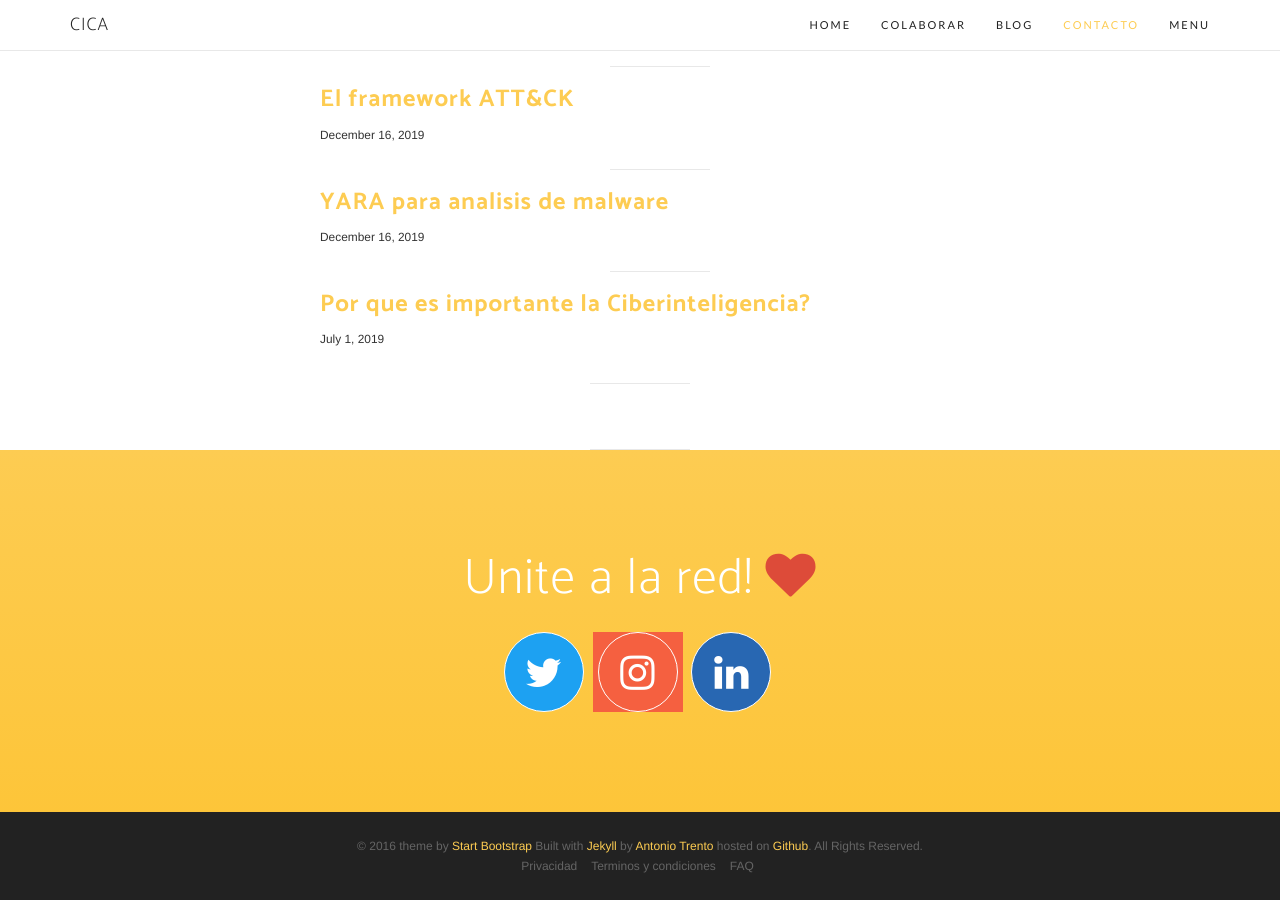
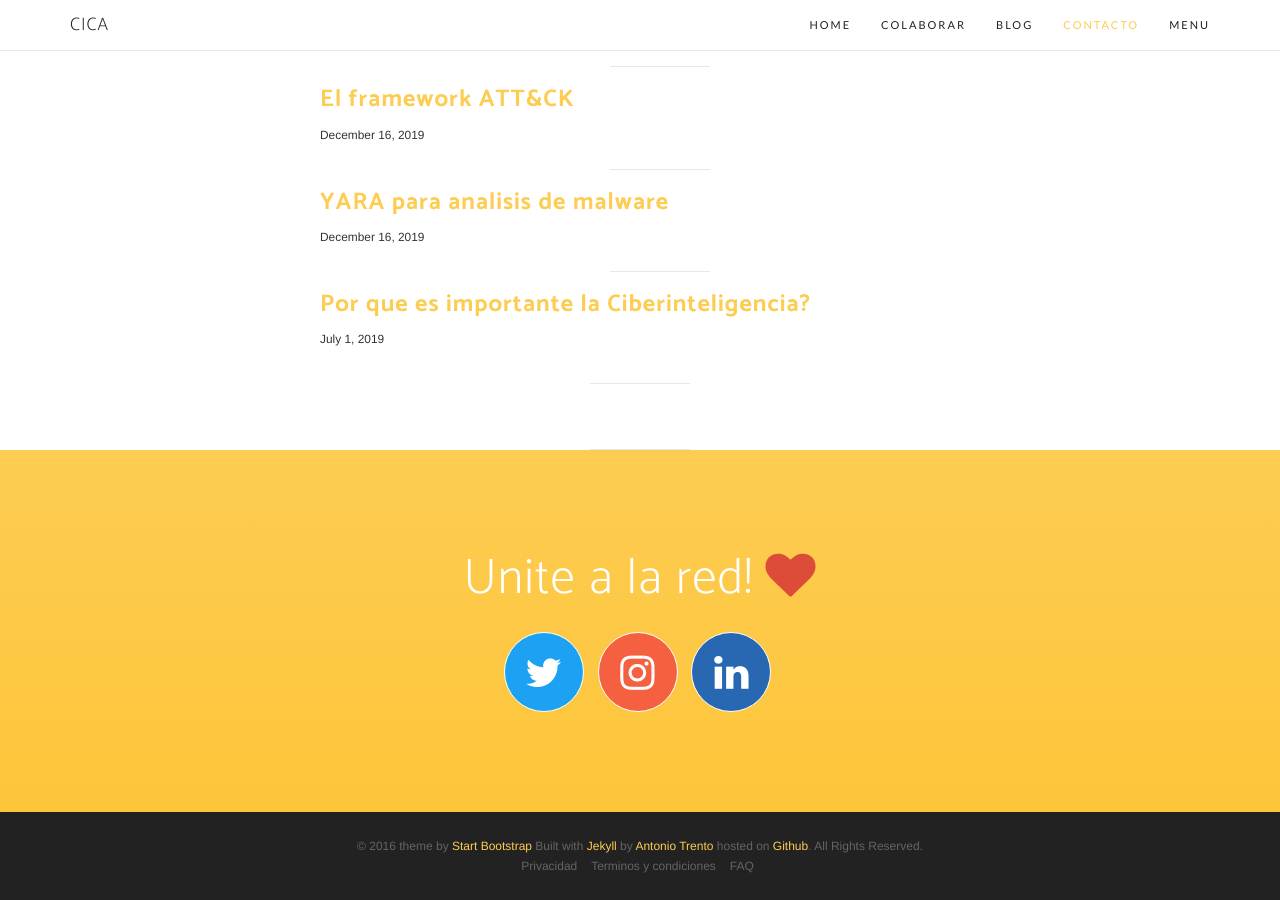
Before and after one commit to CICALATAM/cicalatam.github.io, a Jekyll site: the page built from blog.html, in a window 1280 px wide and 900 px high, scrolled down 1386 px. Built offline with Jekyll 4.4.1, drawn with Linux system fonts in a browser that asks for light colours; nearby versions of some CDN libraries; some web fonts are replaced.

Commit message:
fixed nav 2

```diff
--- a/_includes/head.html
+++ b/_includes/head.html
@@ -67,7 +67,7 @@
             font-size: 45px;
         }
 
-        .social-instagram {
+        .social-instagram a {
             background-color: #f56040;
         }
 
--- a/_includes/nav.html
+++ b/_includes/nav.html
@@ -13,7 +13,7 @@
         <div class="collapse navbar-collapse" id="bs-example-navbar-collapse-1">
             <ul class="nav navbar-nav navbar-right">
               <li>
-                  <a class="page-scroll" href="/funds#donate">Colaborar</a>
+                  <a class="page-scroll" href="/funds#why">Colaborar</a>
               </li>
                 <li>
                     <a class="page-scroll" href="#portfolio">Proyectos</a>
```
